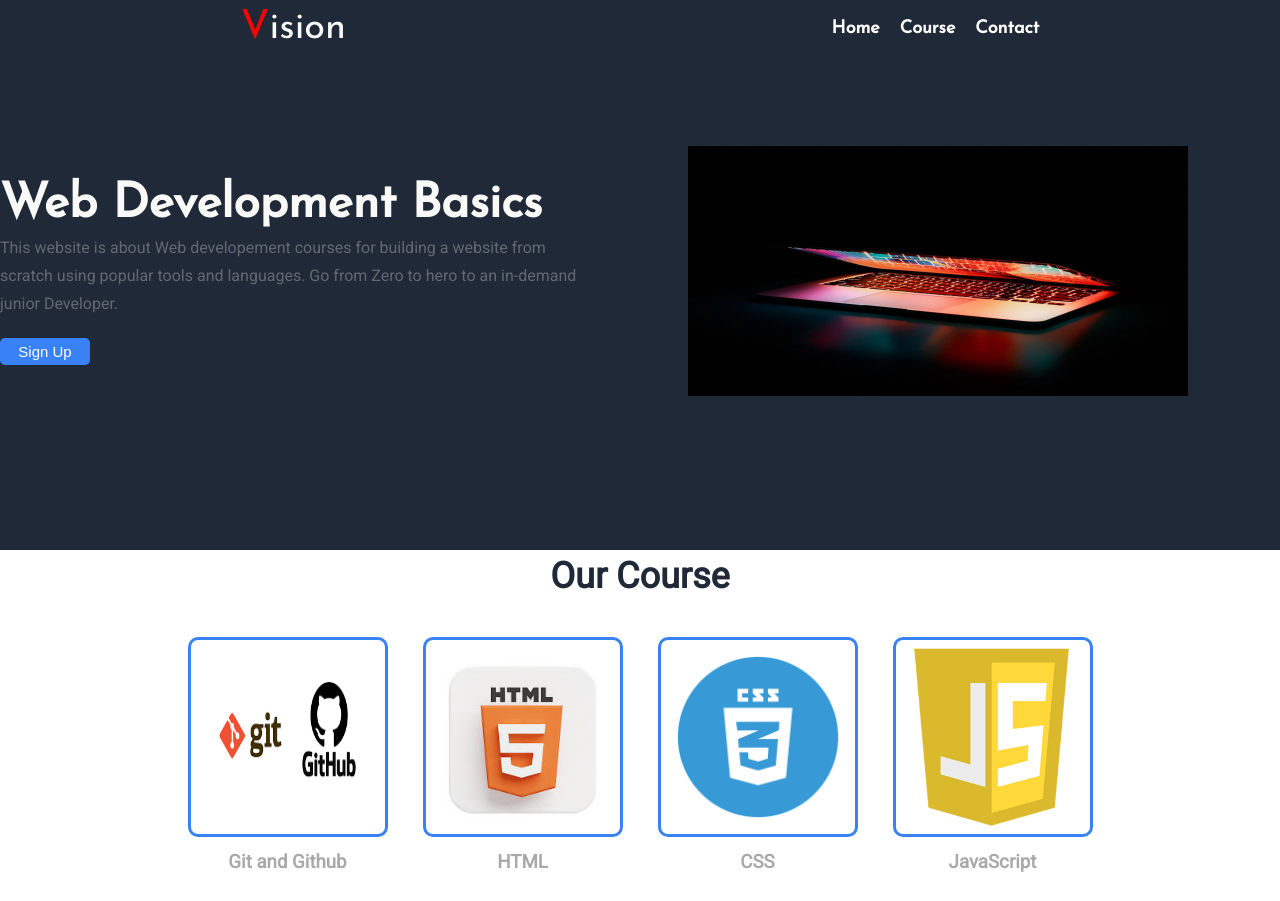
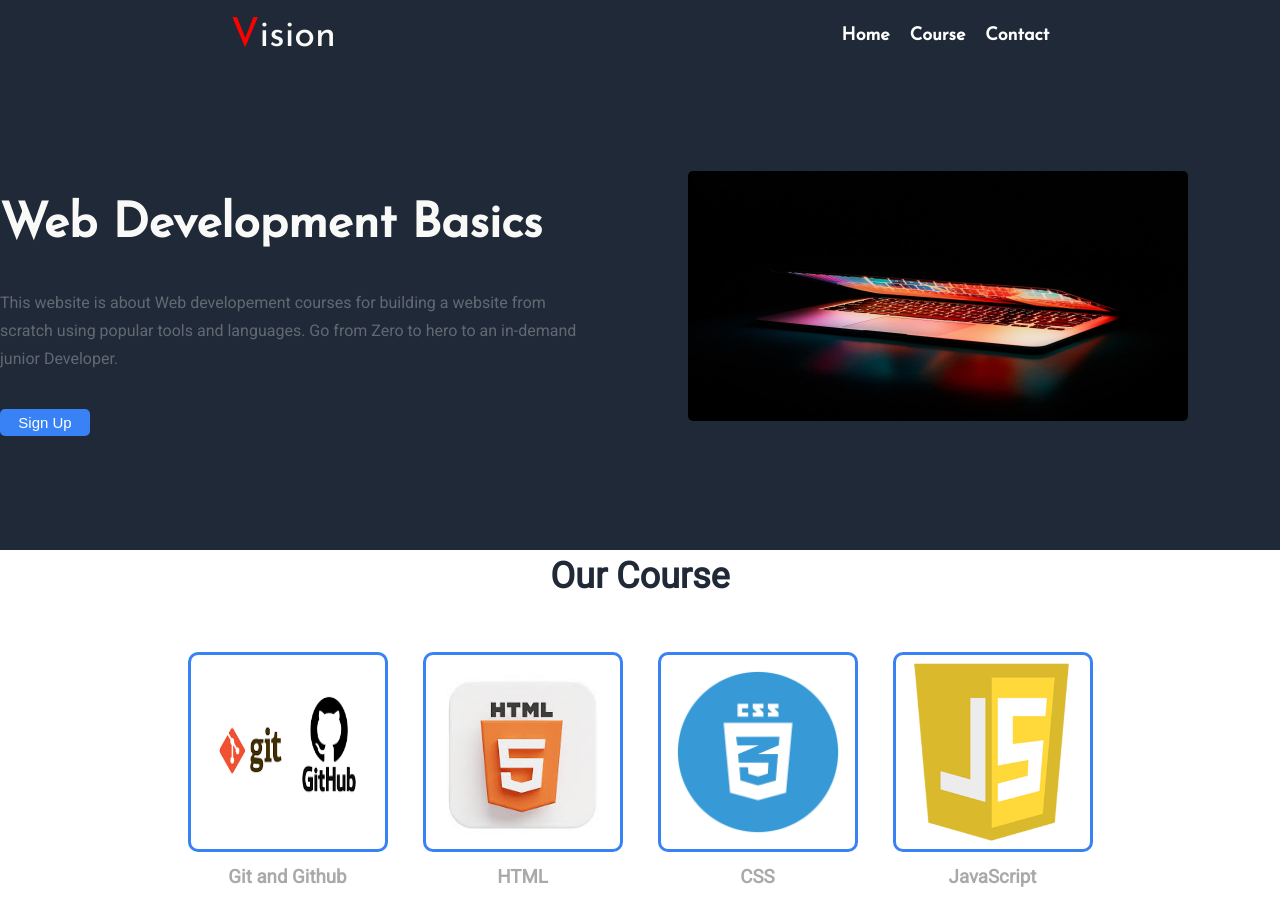
Before and after one commit to MunirIbrahim/Landing-Page-flex-box, a plain HTML site: page index.html in a window 1280 px wide. Shown: the top 901 px of the page. Drawn offline with Linux system fonts and the light colour scheme.

Commit message:
modified css

```diff
--- a/styles.css
+++ b/styles.css
@@ -1,11 +1,14 @@
 @import url("https://fonts.googleapis.com/css2?family=Roboto:wght@100;300;400&display=swap");
 @import url("https://fonts.googleapis.com/css2?family=Josefin+Sans&display=swap");
-* {
-  margin: 0;
-  padding: 0;
+
+*,
+*::before,
+*::after {
   box-sizing: border-box;
 }
 body {
+  margin: 0;
+  padding: 0;
   font-family: "Roboto", sans-serif;
 }
 h1 {
@@ -72,6 +75,7 @@ a {
 .subimg {
   width: 500px;
   height: 250px;
+  border-radius: 5px;
 }
 .signup {
   width: 90px;
```
